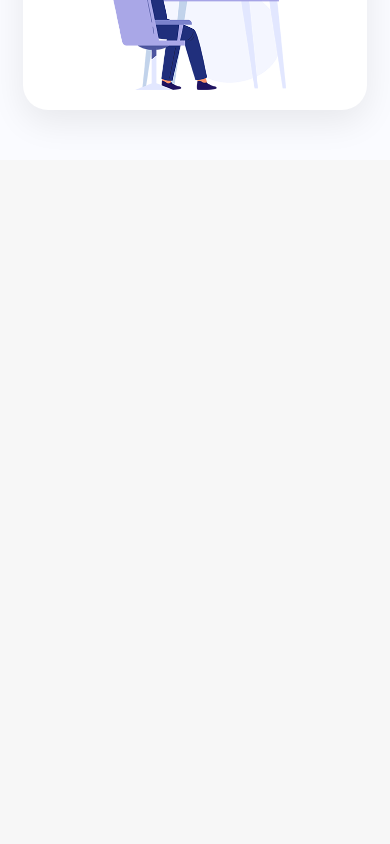
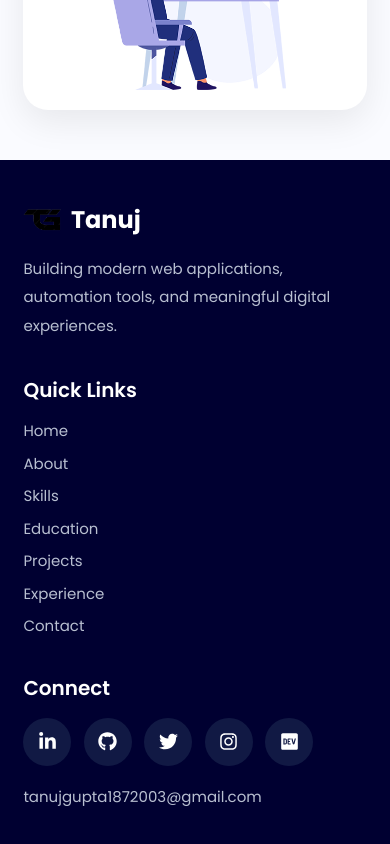
Before and after one commit to tanujgupta18/Portfolio-Website, a React (Vite) app: page / in a window 390 px wide. Shown: the part 9863-10707 px from the top of the page. Before the commit the page ends 10023 px from the top, so only its background shows below. Built offline with nearby package versions, Linux system fonts and the light colour scheme.

Commit message:
Footer Added

```diff
--- a/src/App.jsx
+++ b/src/App.jsx
@@ -2,6 +2,7 @@ import React from "react";
 import Navbar from "./components/Navbar";
 import { Route, Routes } from "react-router-dom";
 import Home from "./pages/Home";
+import Footer from "./components/Footer";
 
 const App = () => {
   return (
@@ -10,6 +11,7 @@ const App = () => {
       <Routes>
         <Route path="/" element={<Home />} />
       </Routes>
+      <Footer />
     </div>
   );
 };
--- /dev/null
+++ b/src/components/Footer.jsx
@@ -0,0 +1,140 @@
+import { useEffect, useState } from "react";
+import {
+  FaGithub,
+  FaLinkedin,
+  FaInstagram,
+  FaTwitter,
+  FaArrowUp,
+} from "react-icons/fa";
+import { FaLinkedinIn, FaDev } from "react-icons/fa6";
+import { assets } from "../assets/assets";
+
+const Footer = () => {
+  const [showTop, setShowTop] = useState(false);
+
+  const footerLinks = [
+    "Home",
+    "About",
+    "Skills",
+    "Education",
+    "Projects",
+    "Experience",
+    "Contact",
+  ];
+
+  const socialLinks = [
+    {
+      icon: FaLinkedinIn,
+      link: "https://www.linkedin.com/in/tanuj--gupta/",
+    },
+
+    {
+      icon: FaGithub,
+      link: "https://github.com/tanujgupta18",
+    },
+
+    {
+      icon: FaTwitter,
+      link: "https://twitter.com/tanuj_gupta_18",
+    },
+
+    {
+      icon: FaInstagram,
+      link: "https://www.instagram.com/tanuj_gupta_18",
+    },
+
+    {
+      icon: FaDev,
+      link: "https://dev.to/tanujgupta18",
+    },
+  ];
+
+  useEffect(() => {
+    const handleScroll = () => {
+      setShowTop(window.scrollY > 300);
+    };
+
+    window.addEventListener("scroll", handleScroll);
+
+    return () => window.removeEventListener("scroll", handleScroll);
+  }, []);
+
+  return (
+    <footer className="bg-[#000031] px-[6%] md:px-[10%] py-16 text-white">
+      <div className="grid gap-14 md:grid-cols-[1.2fr_1fr_1fr]">
+        {/* Left */}
+        <div>
+          <div className="flex items-center gap-3">
+            <img src={assets.logo} alt="logo" className="w-[40px]" />
+
+            <h2 className="text-[2.4rem] font-bold">Tanuj</h2>
+          </div>
+
+          <p className="mt-6 max-w-[38rem] text-[1.5rem] leading-[1.9] text-[#b8bfd1]">
+            Building modern web applications, automation tools, and meaningful
+            digital experiences.
+          </p>
+        </div>
+        {/* Links */}
+        <div>
+          <h3 className="text-[2rem] font-semibold">Quick Links</h3>
+
+          <div className="mt-6 flex flex-col gap-4 text-[1.5rem]">
+            {footerLinks.map((item) => (
+              <button
+                key={item}
+                onClick={() =>
+                  document.getElementById(item.toLowerCase())?.scrollIntoView({
+                    behavior: "smooth",
+                  })
+                }
+                className="w-fit text-left text-[#b8bfd1] transition duration-300 hover:translate-x-1 hover:text-white cursor-pointer"
+              >
+                {item}
+              </button>
+            ))}
+          </div>
+        </div>
+        {/* Contact */}
+        <div className="md:justify-self-end">
+          <h3 className="text-[2rem] font-semibold">Connect</h3>
+          <div className="mt-6 flex flex-wrap gap-5">
+            {socialLinks.map((social, index) => {
+              const Icon = social.icon;
+
+              return (
+                <a
+                  key={index}
+                  href={social.link}
+                  target="_blank"
+                  rel="noopener noreferrer"
+                  className="flex h-[4.8rem] w-[4.8rem] items-center justify-center rounded-full bg-[#111944] text-[1.9rem] text-white transition-all duration-300 hover:-translate-y-1 hover:bg-[#2506ad]"
+                >
+                  <Icon />
+                </a>
+              );
+            })}
+          </div>
+          <p className="mt-8 text-[1.5rem] text-[#b8bfd1]">
+            tanujgupta1872003@gmail.com
+          </p>
+        </div>
+      </div>
+
+      {showTop && (
+        <button
+          onClick={() =>
+            document.getElementById("home")?.scrollIntoView({
+              behavior: "smooth",
+            })
+          }
+          className="fixed bottom-8 right-8 flex h-[5.5rem] w-[5.5rem] items-center justify-center rounded-full bg-[#2506ad] text-[1.5rem] text-white shadow-[0_10px_30px_rgba(37,6,173,0.35)] transition-all duration-300 hover:-translate-y-1 hover:scale-[1.08] cursor-pointer"
+        >
+          <FaArrowUp />
+        </button>
+      )}
+    </footer>
+  );
+};
+
+export default Footer;
```
